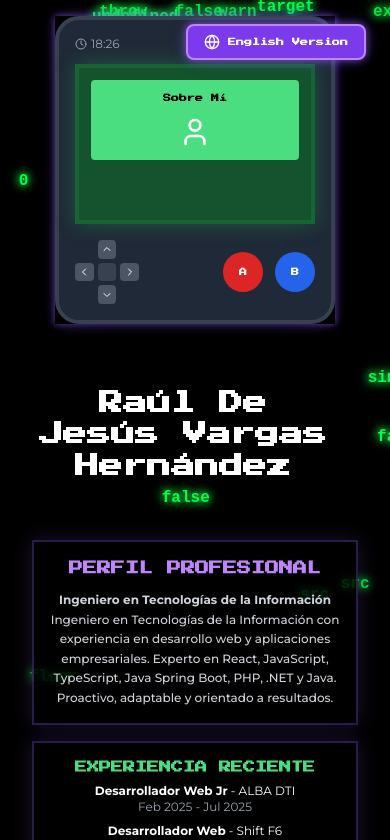
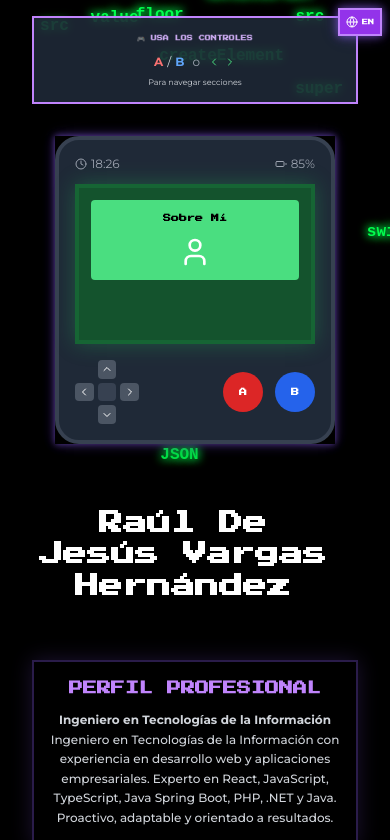
Before and after one commit to RaulGrant/portafolio_retro, a Next.js app: page / in a window 390 px wide. Shown: the top 840 px of the page. Built offline with nearby package versions, Linux system fonts and the light colour scheme.

Commit message:
cambios finales ahora si

```diff
--- a/app/globals.css
+++ b/app/globals.css
@@ -423,7 +423,7 @@ body {
   font-size: 16px;
   font-weight: bold;
   animation: matrixFall 4s linear infinite;
-  opacity: 0.9;
+  opacity: 0;
   text-shadow: 0 0 8px #00ff41, 0 0 12px #00ff41;
   user-select: none;
   filter: brightness(1.2);
@@ -434,11 +434,17 @@ body {
     transform: translateY(-100vh);
     opacity: 0;
   }
+  5% {
+    opacity: 0;
+  }
   10% {
     opacity: 1;
   }
   80% {
     opacity: 1;
+  }
+  95% {
+    opacity: 0.5;
   }
   100% {
     transform: translateY(100vh);
@@ -607,22 +613,31 @@ button,
   z-index: 9999 !important;
 }
 
-/* Responsive adjustments for language button */
-@media (max-width: 768px) {
+/* Responsive adjustments for language button - avoid gameboy space */
+@media (max-width: 640px) {
   .enhanced-button.fixed {
-    top: 1rem !important;
-    right: 1rem !important;
-    padding: 0.5rem 0.75rem !important;
+    top: 0.5rem !important;
+    right: 0.5rem !important;
+    padding: 0.25rem 0.375rem !important;
     font-size: 6px !important;
+    max-width: 3rem !important;
   }
+}
 
-  .enhanced-button.fixed span {
-    display: none;
+@media (min-width: 641px) and (max-width: 768px) {
+  .enhanced-button.fixed {
+    top: 0.75rem !important;
+    right: 0.75rem !important;
+    padding: 0.375rem 0.5rem !important;
+    font-size: 7px !important;
+    max-width: 4rem !important;
   }
+}
 
-  .enhanced-button.fixed .w-4 {
-    width: 1rem !important;
-    height: 1rem !important;
+@media (min-width: 769px) {
+  .enhanced-button.fixed {
+    font-size: 8px !important;
+    max-width: none !important;
   }
 }
 
--- a/app/page.tsx
+++ b/app/page.tsx
@@ -471,17 +471,17 @@ export default function Portfolio() {
         "name", "value", "type", "href", "src", "alt", "title", "target", "rel"
       ];
 
-      const columns = Math.floor(window.innerWidth / 25)
+      const columns = Math.floor(window.innerWidth / 30)
       const currentColor = sectionColors[currentSection] || "#00ff41"
 
-      // Create initial falling characters
+      // Create matrix characters with staggered delays
       const createMatrixChar = () => {
         const char = document.createElement("div")
         char.className = "matrix-char"
         char.textContent = characters[Math.floor(Math.random() * characters.length)]
         char.style.left = `${Math.random() * window.innerWidth}px`
-        char.style.animationDelay = `${Math.random() * 2}s`
-        char.style.animationDuration = `${4 + Math.random() * 3}s`
+        char.style.animationDelay = `${Math.random() * 3}s`
+        char.style.animationDuration = `${5 + Math.random() * 3}s`
         char.style.color = currentColor
         char.style.textShadow = `0 0 8px ${currentColor}, 0 0 12px ${currentColor}`
         matrixContainer.appendChild(char)
@@ -491,25 +491,33 @@ export default function Portfolio() {
           if (char.parentNode) {
             char.parentNode.removeChild(char)
           }
-        }, (4 + Math.random() * 3) * 1000)
+        }, (5 + Math.random() * 3) * 1000)
       }
 
-      // Create initial matrix characters
-      for (let i = 0; i < columns * 2; i++) {
-        setTimeout(() => {
-          createMatrixChar()
-        }, Math.random() * 1000)
-      }
-
-      // Add continuous character generation
-      const interval = setInterval(() => {
-        if (matrixContainer.children.length < columns * 3) {
-          createMatrixChar()
+      // Start with fewer characters to avoid initial saturation
+      const initialDelay = 500 // Wait 500ms before starting
+      setTimeout(() => {
+        // Create initial matrix characters with staggered start
+        for (let i = 0; i < Math.min(columns, 15); i++) {
+          setTimeout(() => {
+            createMatrixChar()
+          }, Math.random() * 2000) // Spread initial creation over 2 seconds
         }
-      }, 200)
-
+
+        // Add continuous character generation with longer intervals
+        const interval = setInterval(() => {
+          if (matrixContainer.children.length < columns * 2) {
+            createMatrixChar()
+          }
+        }, 300)
+
+        return () => {
+          clearInterval(interval)
+        }
+      }, initialDelay)
+
+      // Cleanup function
       return () => {
-        clearInterval(interval)
         if (matrixContainer) {
           matrixContainer.innerHTML = ""
         }
@@ -616,26 +624,16 @@ export default function Portfolio() {
       {/* Language Toggle Button */}
       <button
         onClick={toggleLanguage}
-        className="enhanced-button border-2 border-purple-400 flex items-center space-x-2 shadow-lg"
+        className="fixed top-3 right-3 sm:top-4 sm:right-4 md:top-6 md:right-6 z-50 bg-purple-600 hover:bg-purple-700 text-white px-1.5 py-1 sm:px-2 sm:py-1 md:px-4 md:py-2 rounded-lg font-bold transition-all enhanced-button border-2 border-purple-400 flex items-center space-x-1 sm:space-x-1 md:space-x-2 shadow-lg text-xs sm:text-xs md:text-sm"
         style={{
-          position: 'fixed',
-          top: '1.5rem',
-          right: '1.5rem',
-          zIndex: 9999,
           fontFamily: '"Press Start 2P", monospace',
-          fontSize: "8px",
-          backgroundColor: '#7c3aed',
-          color: 'white',
-          padding: '0.5rem 1rem',
-          borderRadius: '0.5rem',
-          fontWeight: 'bold',
-          transition: 'all 0.3s ease'
+          fontSize: "6px"
         }}
-        onMouseEnter={(e) => e.target.style.backgroundColor = '#6d28d9'}
-        onMouseLeave={(e) => e.target.style.backgroundColor = '#7c3aed'}
       >
-        <Globe className="w-4 h-4" />
-        <span>{language === "es" ? "English Version" : "Versión Español"}</span>
+        <Globe className="w-3 h-3 sm:w-3 sm:h-3 md:w-4 md:h-4" />
+        <span className="hidden sm:inline">{language === "es" ? "EN" : "ES"}</span>
+        <span className="hidden md:inline">{language === "es" ? "English Version" : "Versión Español"}</span>
+        <span className="sm:hidden">{language === "es" ? "EN" : "ES"}</span>
       </button>
 
       {/* Matrix Background - For all sections */}
@@ -651,7 +649,45 @@ export default function Portfolio() {
               <div className="animate-slide-in-left">{renderCurrentSection()}</div>
 
               {/* Right Side - Console */}
-              <div className="flex justify-center animate-slide-in-right">
+              <div className="flex flex-col items-center animate-slide-in-right space-y-4">
+                {/* Instructions above console for desktop */}
+                <div className="bg-gray-800 bg-opacity-90 rounded-lg p-4 border-2 border-purple-400 shadow-lg max-w-sm">
+                  <p
+                    className="text-purple-300 text-sm font-bold mb-3 text-center animate-pulse"
+                    style={{ fontFamily: '"Press Start 2P", monospace', fontSize: "8px" }}
+                  >
+                    {language === "es" ? "🎮 CONTROLES DEL PORTAFOLIO" : "🎮 PORTFOLIO CONTROLS"}
+                  </p>
+                  <div className="space-y-2">
+                    <div className="flex items-center justify-between text-white text-xs">
+                      <span style={{ fontFamily: "Montserrat, sans-serif" }}>
+                        {language === "es" ? "Teclas:" : "Keys:"}
+                      </span>
+                      <div className="flex items-center space-x-2">
+                        <div className="bg-gray-700 rounded px-2 py-1 text-xs">A</div>
+                        <div className="bg-gray-700 rounded px-2 py-1 text-xs">B</div>
+                      </div>
+                    </div>
+                    <div className="flex items-center justify-between text-white text-xs">
+                      <span style={{ fontFamily: "Montserrat, sans-serif" }}>
+                        {language === "es" ? "Flechas:" : "Arrows:"}
+                      </span>
+                      <div className="flex items-center space-x-1">
+                        <ChevronLeft className="w-4 h-4 text-green-400" />
+                        <ChevronRight className="w-4 h-4 text-green-400" />
+                        <ChevronUp className="w-4 h-4 text-green-400" />
+                        <ChevronDown className="w-4 h-4 text-green-400" />
+                      </div>
+                    </div>
+                  </div>
+                  <p
+                    className="text-gray-300 text-center mt-2 text-xs"
+                    style={{ fontFamily: "Montserrat, sans-serif", fontSize: "10px" }}
+                  >
+                    {language === "es" ? "Navega entre las secciones" : "Navigate between sections"}
+                  </p>
+                </div>
+
                 <div className="console-enhanced">
                   <Console
                     currentSection={currentSection}
@@ -666,6 +702,36 @@ export default function Portfolio() {
 
             {/* Mobile Layout */}
             <div className="lg:hidden space-y-8">
+              {/* Instructions above console for mobile */}
+              <div className="text-center animate-slide-in-up px-4">
+                <div className="bg-gray-800 bg-opacity-90 rounded-lg p-3 border-2 border-purple-400 shadow-lg">
+                  <p
+                    className="text-purple-300 text-xs font-bold mb-2 animate-pulse"
+                    style={{ fontFamily: '"Press Start 2P", monospace', fontSize: "6px" }}
+                  >
+                    {language === "es" ? "🎮 USA LOS CONTROLES" : "🎮 USE THE CONTROLS"}
+                  </p>
+                  <div className="flex items-center justify-center space-x-2 text-white">
+                    <div className="flex items-center space-x-1 text-xs">
+                      <span className="text-red-400 font-bold">A</span>
+                      <span className="text-gray-300">/</span>
+                      <span className="text-blue-400 font-bold">B</span>
+                    </div>
+                    <span className="text-gray-400 text-xs">o</span>
+                    <div className="flex items-center space-x-1">
+                      <ChevronLeft className="w-3 h-3 text-green-400" />
+                      <ChevronRight className="w-3 h-3 text-green-400" />
+                    </div>
+                  </div>
+                  <p
+                    className="text-gray-300 text-xs mt-1"
+                    style={{ fontFamily: "Montserrat, sans-serif", fontSize: "8px" }}
+                  >
+                    {language === "es" ? "Para navegar secciones" : "To navigate sections"}
+                  </p>
+                </div>
+              </div>
+
               {/* Console at top for mobile */}
               <div className="flex justify-center animate-bounce-in">
                 <div className="console-enhanced">
```
